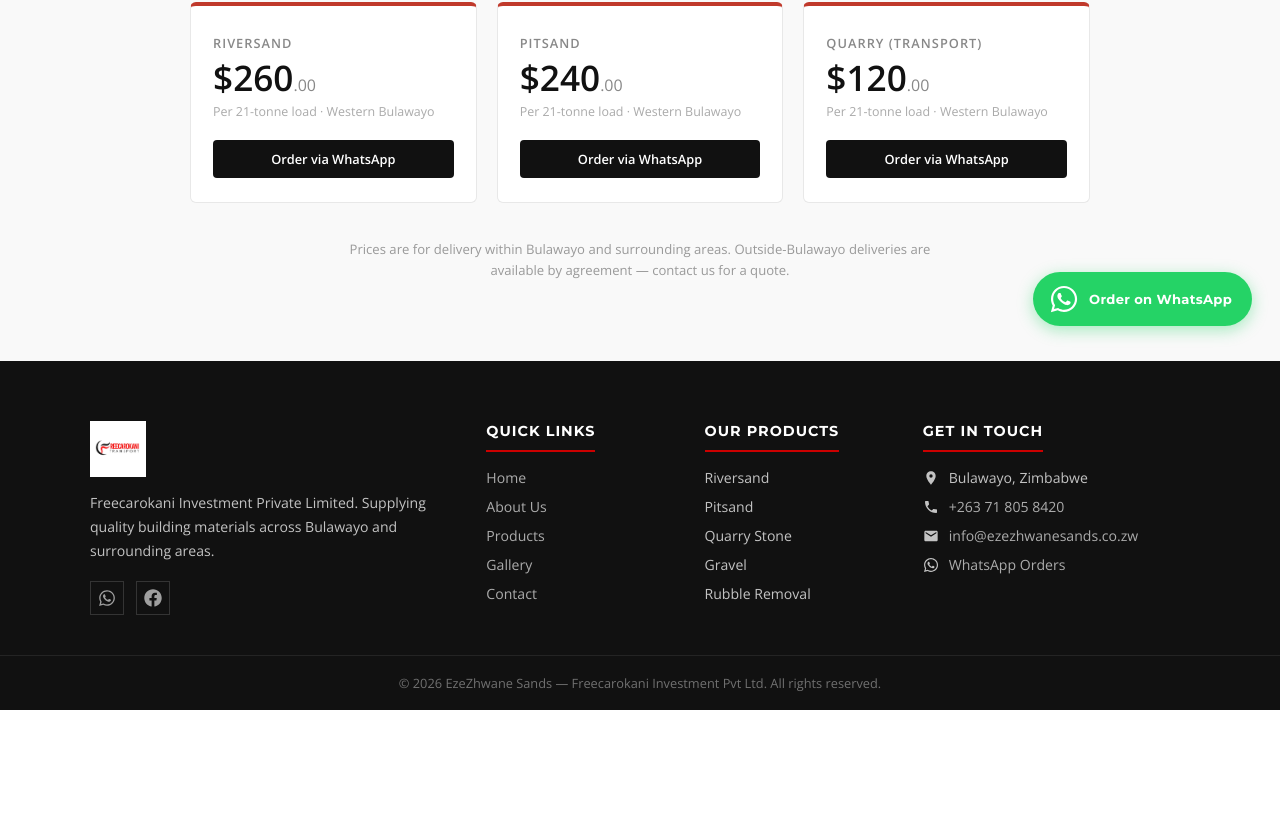
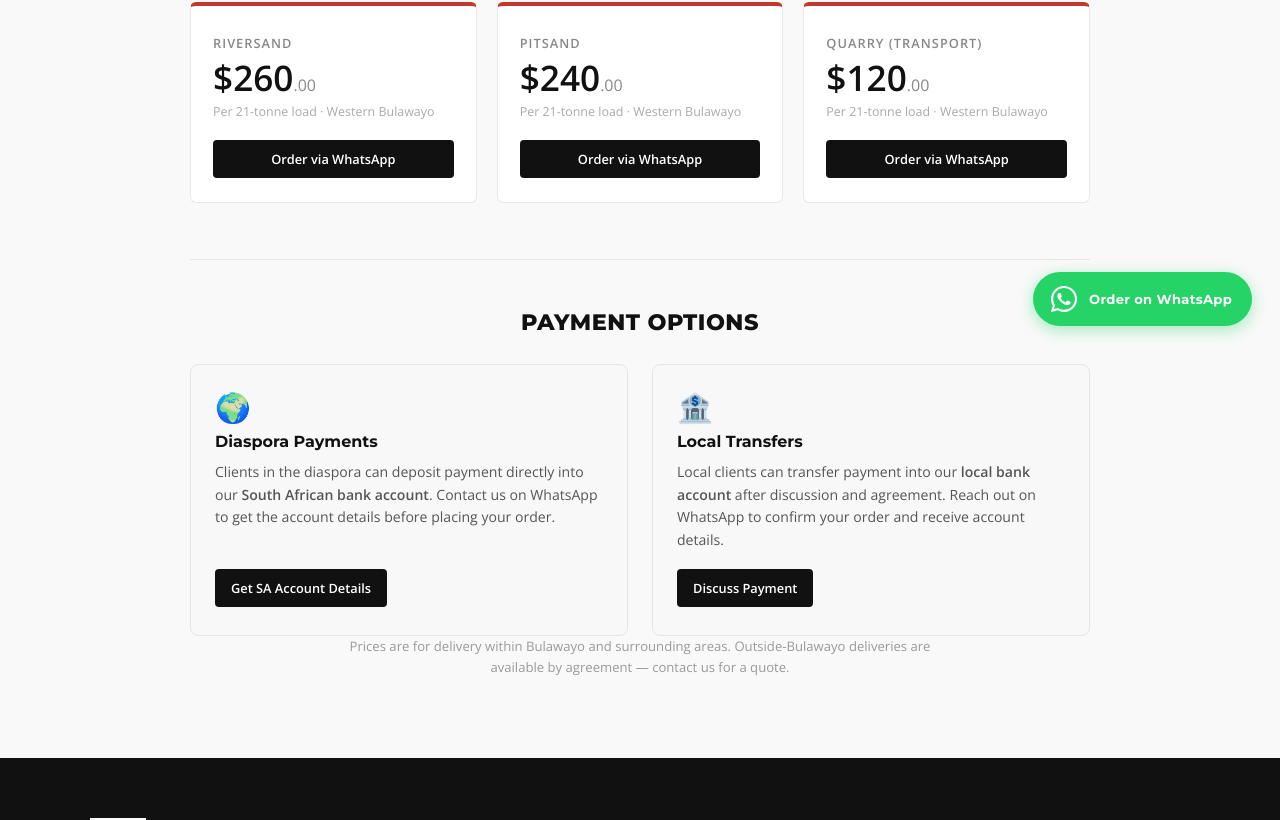
Before and after one commit to munyaradzichakwenya60-coder/ezezhwane-sands, a React (Vite) app: page /pricing in a window 1280 px wide. Shown: the part 446-1266 px from the top of the page. Before the commit the page ends 1156 px from the top, so only its background shows below. Built offline with nearby package versions, Linux system fonts and the light colour scheme.

Commit message:
Fix sand descriptions, add payment options to pricing, add truck to gallery

```diff
--- a/src/pages/Gallery.jsx
+++ b/src/pages/Gallery.jsx
@@ -1,6 +1,7 @@
 import './PageStyles.css'
 
 const photos = [
+  '/truck2.png',
   'https://images.unsplash.com/photo-1504307651254-35680f356dfd?w=800&q=80',
   'https://images.unsplash.com/photo-1600585154340-be6161a56a0c?w=800&q=80',
   'https://images.unsplash.com/photo-1558618666-fcd25c85cd64?w=800&q=80',
--- a/src/pages/Pricing.css
+++ b/src/pages/Pricing.css
@@ -146,3 +146,67 @@
     font-size: 1.8rem;
   }
 }
+
+/* Payment Options */
+.pricing-payment {
+  margin-top: 56px;
+  padding-top: 48px;
+  border-top: 1px solid #e5e5e5;
+}
+
+.pricing-payment h3 {
+  font-size: 1.4rem;
+  font-weight: 800;
+  text-align: center;
+  margin-bottom: 28px;
+  color: #111;
+  text-transform: uppercase;
+  letter-spacing: 0.5px;
+}
+
+.pricing-payment-grid {
+  display: grid;
+  grid-template-columns: 1fr 1fr;
+  gap: 24px;
+}
+
+.pricing-payment-card {
+  background: #f8f8f8;
+  border: 1px solid #e5e5e5;
+  border-radius: 8px;
+  padding: 28px 24px;
+  display: flex;
+  flex-direction: column;
+  gap: 10px;
+}
+
+.pricing-payment-icon {
+  font-size: 1.8rem;
+  line-height: 1;
+}
+
+.pricing-payment-card h4 {
+  font-size: 1rem;
+  font-weight: 700;
+  color: #111;
+  margin: 0;
+}
+
+.pricing-payment-card p {
+  font-size: 0.88rem;
+  color: #555;
+  line-height: 1.6;
+  margin: 0;
+  flex: 1;
+}
+
+.pricing-payment-card .pricing-card-btn {
+  align-self: flex-start;
+  margin-top: 8px;
+}
+
+@media (max-width: 600px) {
+  .pricing-payment-grid {
+    grid-template-columns: 1fr;
+  }
+}
--- a/src/pages/Pricing.jsx
+++ b/src/pages/Pricing.jsx
@@ -90,6 +90,39 @@
             ))}
           </div>
 
+          {/* Payment options */}
+          <div className="pricing-payment">
+            <h3>Payment Options</h3>
+            <div className="pricing-payment-grid">
+              <div className="pricing-payment-card">
+                <div className="pricing-payment-icon">🌍</div>
+                <h4>Diaspora Payments</h4>
+                <p>Clients in the diaspora can deposit payment directly into our <strong>South African bank account</strong>. Contact us on WhatsApp to get the account details before placing your order.</p>
+                <a
+                  href={`https://wa.me/${WHATSAPP}?text=Hi%2C%20I'm%20in%20the%20diaspora%20and%20would%20like%20to%20pay%20via%20your%20SA%20account.%20Please%20send%20me%20the%20details.`}
+                  className="pricing-card-btn"
+                  target="_blank"
+                  rel="noopener noreferrer"
+                >
+                  Get SA Account Details
+                </a>
+              </div>
+              <div className="pricing-payment-card">
+                <div className="pricing-payment-icon">🏦</div>
+                <h4>Local Transfers</h4>
+                <p>Local clients can transfer payment into our <strong>local bank account</strong> after discussion and agreement. Reach out on WhatsApp to confirm your order and receive account details.</p>
+                <a
+                  href={`https://wa.me/${WHATSAPP}?text=Hi%2C%20I'm%20a%20local%20client%20and%20would%20like%20to%20pay%20via%20local%20bank%20transfer.%20Please%20advise.`}
+                  className="pricing-card-btn"
+                  target="_blank"
+                  rel="noopener noreferrer"
+                >
+                  Discuss Payment
+                </a>
+              </div>
+            </div>
+          </div>
+
           {/* Disclaimer */}
           <p className="pricing-disclaimer">
             Prices are for delivery within Bulawayo and surrounding areas. Outside-Bulawayo deliveries
--- a/src/pages/Products.jsx
+++ b/src/pages/Products.jsx
@@ -4,15 +4,15 @@
 const products = [
   {
     title: 'Riversand',
-    desc: 'Fine, clean riversand ideal for plastering, brickwork, mortar mixing and all general construction use. Sourced from quality river beds.',
+    desc: 'Coarse riversand ideal for concrete mixing, foundation work and heavy construction. Sourced directly from riverbeds for strength and durability.',
     img: '/riversand.png',
-    uses: 'Plastering · Brickwork · Mortar',
+    uses: 'Concrete · Foundations · Heavy Builds',
   },
   {
     title: 'Pitsand',
-    desc: 'Coarse pitsand suitable for concrete mixing, foundation work and heavy construction. Stronger and coarser than riversand.',
+    desc: 'Fine, clean pitsand ideal for plastering, brickwork, mortar mixing and all general construction finishing work.',
     img: '/pitsand.png',
-    uses: 'Concrete · Foundations · Heavy Builds',
+    uses: 'Plastering · Brickwork · Mortar',
   },
   {
     title: 'Quarry Stone',
```
Also changed, not shown: public/truck2.png (added).
